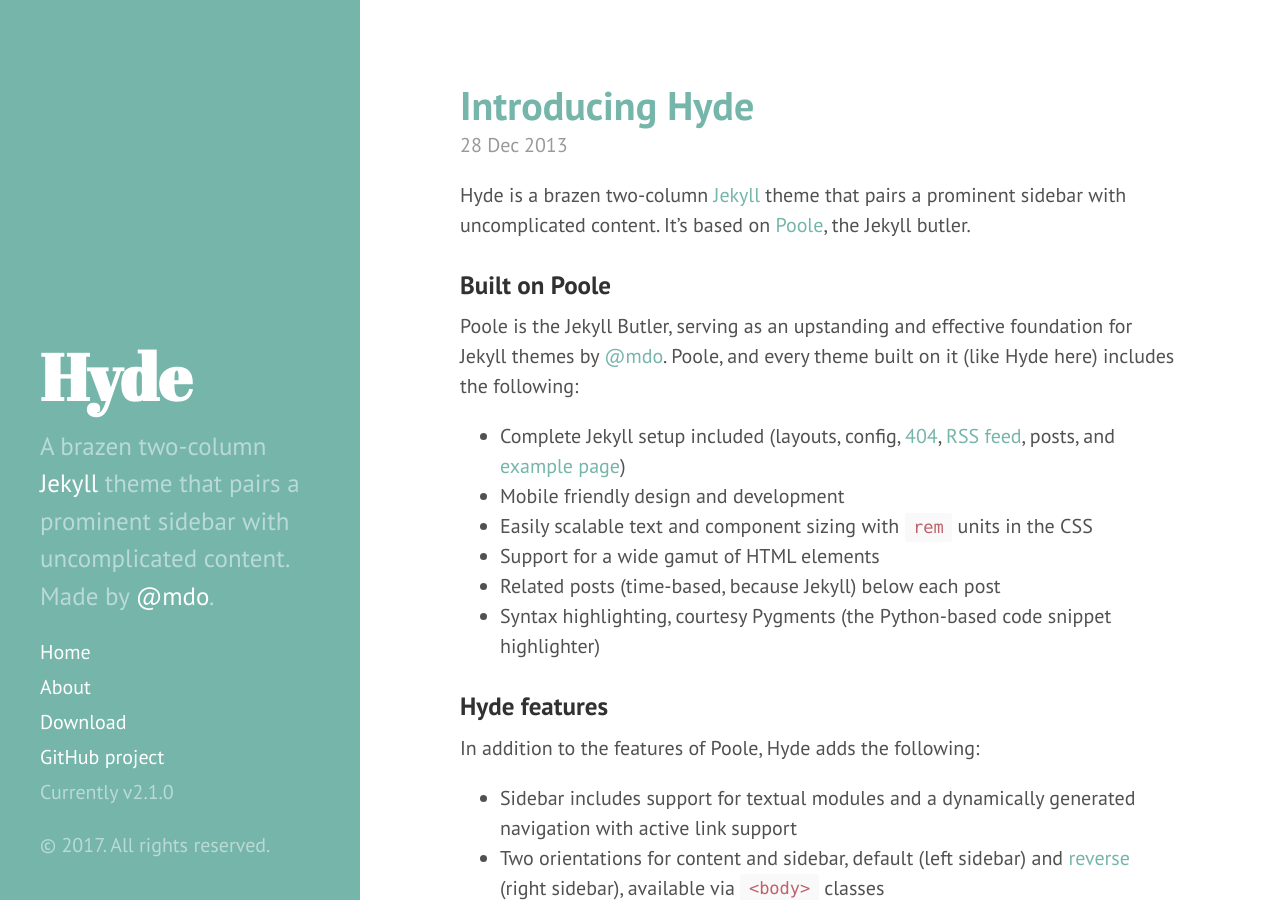
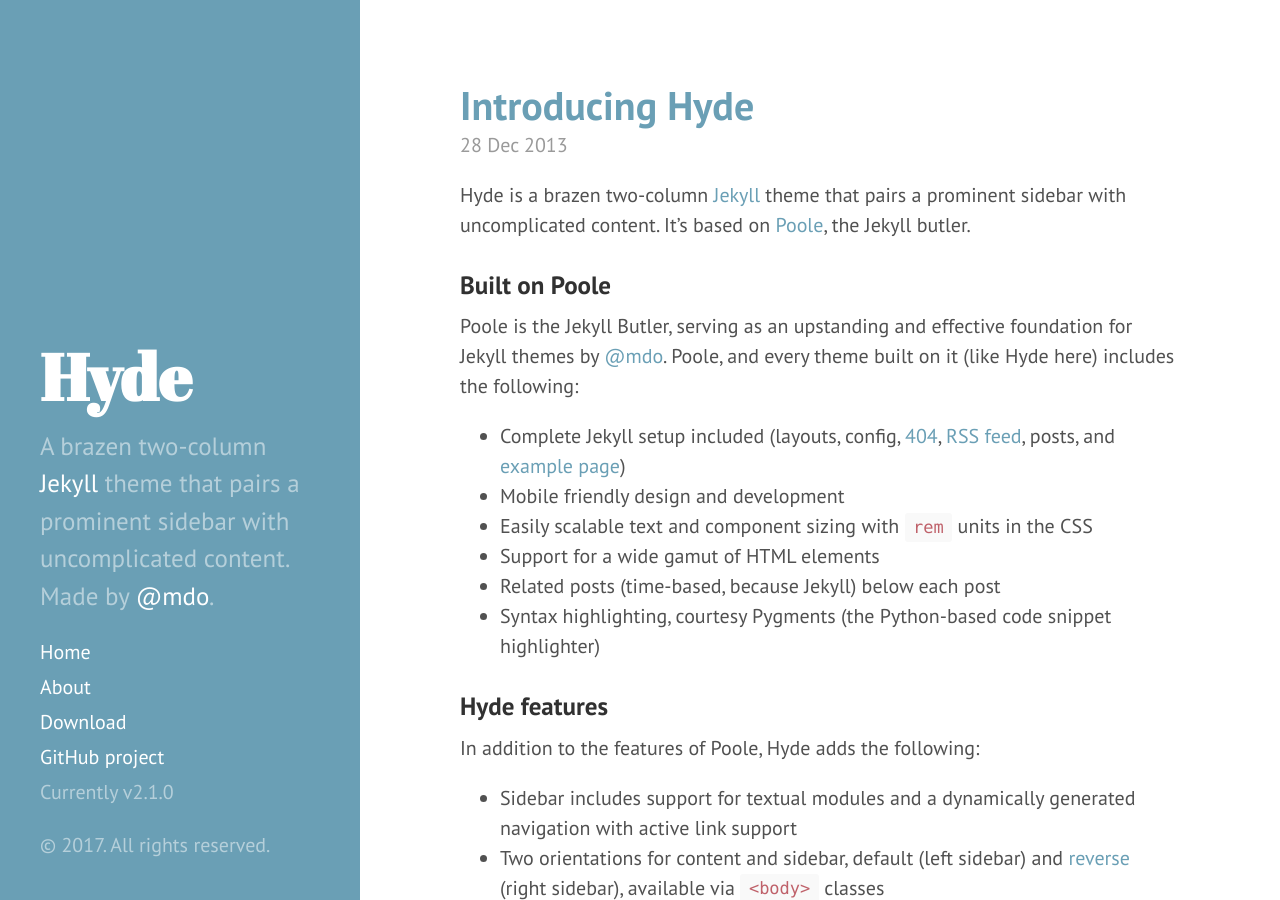
Before and after one commit to briank621/briank621.github.io, a Jekyll site: the page built from index.html, in a window 1280 px wide and 900 px high. Built offline with Jekyll 4.4.1, drawn with Linux system fonts in a browser that asks for light colours; Markdown is read by kramdown in place of the engine named in the settings; the list of posts is cut into pages by our own code.

Commit message:
Changed to darker blue

```diff
--- a/_layouts/default.html
+++ b/_layouts/default.html
@@ -3,7 +3,7 @@
 
   {% include head.html %}
 
-  <body class="theme-base-0c">
+  <body class="theme-base-0d">
 
     {% include sidebar.html %}
 
```
